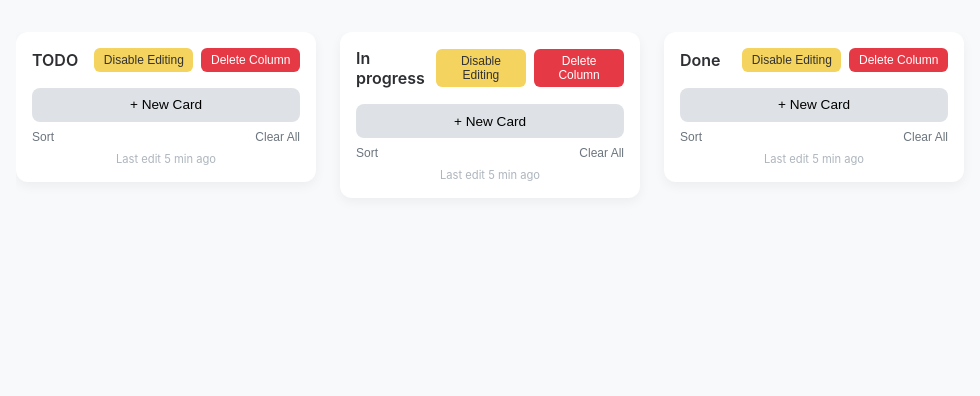
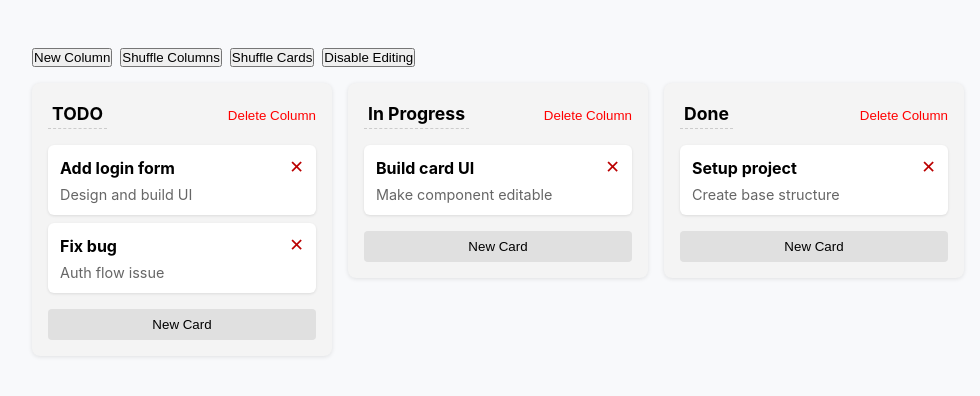
Before and after one commit to RodionCoach/test_bankingbad_vue, a Vue app: page / in a window 1280 px wide. Shown: the top 396 px of the page, without its empty margins (16-996 px from the left). Built offline with nearby package versions, Linux system fonts and the light colour scheme.

Commit message:
fix: styles of the component, add edit, columns control buttons, add getInitialData

```diff
--- a/modules/components/BoardColumn/BoardColumn.vue
+++ b/modules/components/BoardColumn/BoardColumn.vue
@@ -1,44 +1,59 @@
 <template>
   <div class="board-column">
     <div class="column-header">
-      <h3>{{ title }}</h3>
+      <div class="column-title" contenteditable="true" :contenteditable="editingEnabled" @blur="emitTitle"
+        @keydown.enter.prevent="emitTitle">
+        {{ column.title }}
+      </div>
       <div class="column-actions">
-        <button class="action-btn disable">Disable Editing</button>
-        <button class="action-btn delete">Delete Column</button>
+        <button @click="$emit('delete-column')">Delete Column</button>
       </div>
     </div>
 
-    <Card v-for="(card, index) in cards" :key="index" :title="card.title" :description="card.description"
-      @update="(updated) => updateCard(index, updated)" @delete="deleteCard(index)" />
+    <div class="cards">
+      <Card v-for="card in column.cards" :key="card.id" :card="card" :editingEnabled="editingEnabled"
+        @update="card => $emit('update-card', { cardId: card.id, ...card })"
+        @delete="cardId => $emit('delete-card', cardId)" />
+    </div>
 
-    <button class="new-card-btn">+ New Card</button>
-    <div class="footer-actions">
-      <button class="sort-btn">Sort</button>
-      <button class="clear-btn">Clear All</button>
-    </div>
-    <p class="timestamp">Last edit 5 min ago</p>
+    <button class="add-card" @click="$emit('add-card')">New Card</button>
   </div>
 </template>
 
 <script setup>
-import Card from '../Card/Card.vue';
+import { ref } from 'vue'
+import Card from '../Card/Card.vue'
 
-defineProps({
-  title: String,
-  cards: Array
+const props = defineProps({
+  column: Object,
+  editingEnabled: Boolean
 })
+
+const emit = defineEmits([
+  'update-column',
+  'delete-column',
+  'add-card',
+  'update-card',
+  'delete-card'
+])
+
+const emitTitle = (e) => {
+  const title = e.target.innerText.trim()
+  if (title && title !== props.column.title) {
+    emit('update-column', title)
+  } else {
+    e.target.innerText = props.column.title
+  }
+}
 </script>
 
 <style scoped>
 .board-column {
-  background: white;
-  border-radius: 12px;
+  background: #f4f4f4;
   padding: 1rem;
   width: 300px;
-  flex-shrink: 0;
-  box-shadow: 0 4px 12px rgba(0, 0, 0, 0.05);
-  display: flex;
-  flex-direction: column;
+  border-radius: 8px;
+  box-shadow: 0 1px 4px rgba(0, 0, 0, 0.1);
 }
 
 .column-header {
@@ -48,98 +63,35 @@ defineProps({
   margin-bottom: 1rem;
 }
 
-.column-header h3 {
-  font-size: 1rem;
-  font-weight: 600;
-  color: #2d2f33;
+.column-title {
+  font-weight: bold;
+  font-size: 1.1rem;
+  padding: 0.25rem;
+  border-bottom: 1px dashed #ccc;
+  outline: none;
+  cursor: text;
 }
 
-.column-actions {
-  display: flex;
-  gap: 0.5rem;
-}
-
-.action-btn {
+.column-actions button {
+  background: transparent;
   border: none;
-  padding: 0.3rem 0.6rem;
-  border-radius: 6px;
-  font-size: 0.75rem;
-  font-weight: 500;
+  color: red;
   cursor: pointer;
-}
-
-.action-btn.disable {
-  background-color: #f4d35e;
-  color: #333;
-}
-
-.action-btn.delete {
-  background-color: #e63946;
-  color: white;
 }
 
 .cards {
   display: flex;
   flex-direction: column;
-  gap: 0.75rem;
-  margin-bottom: 1rem;
+  gap: 0.5rem;
 }
 
-.card {
-  background-color: #f2f3f5;
-  border-radius: 8px;
-  padding: 0.75rem;
-  font-size: 0.9rem;
-  line-height: 1.3;
+.add-card {
+  margin-top: 1rem;
+  background-color: #e0e0e0;
+  border: none;
+  padding: 0.5rem;
+  width: 100%;
   cursor: pointer;
-  border: 1px solid #e0e0e0;
-}
-
-.card-title {
-  font-weight: 600;
-  color: #2d2f33;
-}
-
-.card-description {
-  color: #6c757d;
-  font-size: 0.8rem;
-  margin-top: 0.3rem;
-}
-
-.new-card-btn {
-  background: #dee2e6;
-  border: none;
-  border-radius: 8px;
-  padding: 0.6rem;
-  font-size: 0.85rem;
-  font-weight: 500;
-  cursor: pointer;
-  margin-bottom: 0.5rem;
-  transition: background 0.2s;
-}
-
-.new-card-btn:hover {
-  background-color: #cfd4da;
-}
-
-.footer-actions {
-  display: flex;
-  justify-content: space-between;
-  margin-bottom: 0.5rem;
-}
-
-.sort-btn,
-.clear-btn {
-  font-size: 0.75rem;
-  border: none;
-  background: none;
-  color: #6c757d;
-  cursor: pointer;
-}
-
-.timestamp {
-  font-size: 0.7rem;
-  color: #adb5bd;
-  text-align: center;
+  border-radius: 4px;
 }
 </style>
--- a/modules/components/Card/Card.vue
+++ b/modules/components/Card/Card.vue
@@ -1,147 +1,124 @@
 <template>
-    <div
-      class="board-card"
-      @dblclick="startEditing"
-      @contextmenu.prevent="$emit('delete')"
-    >
-      <div v-if="isEditing" class="editable-content">
-        <div
-          class="card-title"
-          contenteditable
-          ref="titleRef"
-          @input="onInput"
-        >{{ localTitle }}</div>
-        <div
-          class="card-description"
-          contenteditable
-          ref="descRef"
-          @input="onInput"
-        >{{ localDescription }}</div>
+  <div class="card" @dblclick="editMode = editingEnabled">
+    <template v-if="editMode && editingEnabled">
+      <input v-model="tempTitle" class="card-title-edit" placeholder="Title" />
+      <textarea v-model="tempDesc" class="card-desc-edit" placeholder="Description"></textarea>
 
-        <div class="edit-buttons">
-          <button
-            class="save-btn"
-            :disabled="!hasChanges"
-            @click="saveChanges"
-          >
-            Save Changes
-          </button>
-          <button class="cancel-btn" @click="cancelEdit">Cancel</button>
+      <div class="card-actions">
+        <button :disabled="!hasChanges" @click="saveChanges">Save Changes</button>
+        <button @click="cancelEdit">Cancel</button>
+        <button class="danger" @click="removeCard">Remove</button>
       </div>
+    </template>
+
+    <template v-else>
+      <div class="card-header">
+        <h4 class="card-title">{{ card.title || '(No title)' }}</h4>
+        <button class="remove-btn" @click="removeCard">✕</button>
       </div>
-
-      <div v-else>
-        <p class="card-title">{{ title }}</p>
-        <p class="card-description">{{ description }}</p>
-      </div>
+      <p class="card-desc">{{ card.description || '(No description)' }}</p>
+    </template>
   </div>
 </template>
 
 <script setup>
-  import { ref, watch, computed } from 'vue'
+import { ref, computed, watch } from 'vue'
 
 const props = defineProps({
-    title: String,
-    description: String
+  card: Object,
+  editingEnabled: Boolean
 })
+
 const emit = defineEmits(['update', 'delete'])
 
-  const isEditing = ref(false)
-  const localTitle = ref(props.title)
-  const localDescription = ref(props.description)
+const editMode = ref(false)
+const tempTitle = ref(props.card.title)
+const tempDesc = ref(props.card.description)
 
-  const titleRef = ref(null)
-  const descRef = ref(null)
+const hasChanges = computed(() =>
+  tempTitle.value !== props.card.title ||
+  tempDesc.value !== props.card.description
+)
 
-  const hasChanges = computed(() => {
-    return localTitle.value !== props.title || localDescription.value !== props.description
+const saveChanges = () => {
+  emit('update', {
+    title: tempTitle.value,
+    description: tempDesc.value,
+    cardId: props.card.id
   })
-
-  function startEditing() {
-    isEditing.value = true
+  editMode.value = false
 }
 
-  function onInput() {
-    localTitle.value = titleRef.value?.innerText.trim()
-    localDescription.value = descRef.value?.innerText.trim()
+const cancelEdit = () => {
+  tempTitle.value = props.card.title
+  tempDesc.value = props.card.description
+  editMode.value = false
 }
 
-  function saveChanges() {
-    emit('update', {
-      title: localTitle.value,
-      description: localDescription.value
-    })
-    isEditing.value = false
+const removeCard = () => {
+  emit('delete', props.card.id)
 }
 
-  function cancelEdit() {
-    localTitle.value = props.title
-    localDescription.value = props.description
-    isEditing.value = false
-  }
+watch(() => props.card, (newCard) => {
+  tempTitle.value = newCard.title
+  tempDesc.value = newCard.description
+})
 </script>
 
 <style scoped>
-  .board-card {
-    background-color: #f2f3f5;
-    border: 1px solid #e0e0e0;
-    border-radius: 8px;
+.card {
+  background: white;
   padding: 0.75rem;
-    cursor: pointer;
-    transition: background-color 0.2s;
+  border-radius: 6px;
+  box-shadow: 0 1px 3px rgba(0, 0, 0, 0.1);
+  position: relative;
 }
 
-  .board-card:hover {
-    background-color: #e9ecef;
+.card-header {
+  display: flex;
+  justify-content: space-between;
+  align-items: center;
 }
 
 .card-title {
-    font-weight: 600;
-    color: #2d2f33;
-    font-size: 0.9rem;
-    margin-bottom: 0.25rem;
-    outline: none;
+  font-weight: bold;
+  margin: 0;
 }
 
-  .card-description {
-    font-size: 0.8rem;
-    color: #6c757d;
-    outline: none;
+.remove-btn {
+  background: none;
+  border: none;
+  font-size: 1.1rem;
+  color: #b00;
+  cursor: pointer;
 }
 
-  .edit-buttons {
+.card-desc {
+  color: #666;
+  font-size: 0.9rem;
   margin-top: 0.5rem;
+}
+
+.card-title-edit,
+.card-desc-edit {
+  width: 100%;
+  margin-bottom: 0.5rem;
+  border: 1px solid #ddd;
+  padding: 0.5rem;
+  border-radius: 4px;
+}
+
+.card-actions {
   display: flex;
   gap: 0.5rem;
+  margin-top: 0.5rem;
 }
 
-  .save-btn,
-  .cancel-btn {
-    font-size: 0.75rem;
-    font-weight: 500;
-    padding: 0.4rem 0.6rem;
-    border-radius: 6px;
-    border: none;
-    cursor: pointer;
-    transition: background-color 0.2s;
-  }
-
-  .save-btn {
-    background-color: #0d6efd;
-    color: white;
-  }
-
-  .save-btn:disabled {
-    background-color: #a0bffb;
-    cursor: not-allowed;
-  }
-
-  .cancel-btn {
-    background-color: #dee2e6;
-    color: #333;
-  }
-
-  .cancel-btn:hover {
-    background-color: #cfd4da;
+.danger {
+  background-color: #ffdddd;
+  border: 1px solid #cc0000;
+  color: #b00;
+  border-radius: 4px;
+  padding: 0.25rem 0.5rem;
 }
 </style>
--- a/modules/views/Board.vue
+++ b/modules/views/Board.vue
@@ -1,22 +1,134 @@
 <template>
   <div class="board">
-    <BoardColumn title="TODO" :cards="[]" />
-    <BoardColumn title="In progress" :cards="[]" />
-    <BoardColumn title="Done" :cards="[]" />
+    <div class="board-actions">
+      <button @click="addColumn">New Column</button>
+      <button @click="shuffleColumns">Shuffle Columns</button>
+      <button @click="shuffleCards">Shuffle Cards</button>
+      <button @click="toggleEditing">{{ editingEnabled ? 'Disable' : 'Enable' }} Editing</button>
+    </div>
+
+    <div class="columns">
+      <BoardColumn v-for="col in columns" :key="col.id" :column="col" :editingEnabled="editingEnabled"
+        @update-column="updateColumn(col.id, $event)" @delete-column="deleteColumn(col.id)" @add-card="addCard(col.id)"
+        @update-card="updateCard(col.id, $event)" @delete-card="deleteCard(col.id, $event)" />
+    </div>
   </div>
 </template>
 
 <script setup>
+import { ref, reactive, watch } from 'vue'
 import BoardColumn from '../components/BoardColumn/BoardColumn.vue'
+
+const STORAGE_KEY = 'kanban-columns'
+
+function generateId() {
+  return crypto.randomUUID()
+}
+
+const getInitialData = () => {
+  const saved = localStorage.getItem(STORAGE_KEY)
+  if (saved) return JSON.parse(saved)
+
+  return [
+    {
+      id: generateId(),
+      title: 'TODO',
+      cards: [
+        { id: generateId(), title: 'Add login form', description: 'Design and build UI' },
+        { id: generateId(), title: 'Fix bug', description: 'Auth flow issue' }
+      ]
+    },
+    {
+      id: generateId(),
+      title: 'In Progress',
+      cards: [
+        { id: generateId(), title: 'Build card UI', description: 'Make component editable' }
+      ]
+    },
+    {
+      id: generateId(),
+      title: 'Done',
+      cards: [
+        { id: generateId(), title: 'Setup project', description: 'Create base structure' }
+      ]
+    }
+  ]
+}
+
+const columns = reactive(getInitialData())
+const editingEnabled = ref(true)
+
+watch(columns, () => {
+  localStorage.setItem(STORAGE_KEY, JSON.stringify(columns))
+}, { deep: true })
+
+function addColumn() {
+  columns.push({ id: generateId(), title: 'New Column', cards: [] })
+}
+
+function updateColumn(columnId, newTitle) {
+  const column = columns.find(c => c.id === columnId)
+  if (column) column.title = newTitle
+}
+
+function deleteColumn(columnId) {
+  const index = columns.findIndex(c => c.id === columnId)
+  if (index !== -1) columns.splice(index, 1)
+}
+
+function addCard(columnId) {
+  const column = columns.find(c => c.id === columnId)
+  if (column) {
+    column.cards.push({ id: generateId(), title: '', description: '' })
+  }
+}
+
+function updateCard(columnId, { cardId, title, description }) {
+  const column = columns.find(c => c.id === columnId)
+  if (!column) return
+  const card = column.cards.find(c => c.id === cardId)
+  if (card) {
+    card.title = title
+    card.description = description
+  }
+}
+
+function deleteCard(columnId, cardId) {
+  const column = columns.find(c => c.id === columnId)
+  if (column) {
+    column.cards = column.cards.filter(c => c.id !== cardId)
+  }
+}
+
+function toggleEditing() {
+  editingEnabled.value = !editingEnabled.value
+}
+
+function shuffleColumns() {
+  columns.sort(() => Math.random() - 0.5)
+}
+
+function shuffleCards() {
+  columns.forEach(col => {
+    col.cards.sort(() => Math.random() - 0.5)
+  })
+}
 </script>
 
 <style scoped>
 .board {
+  padding: 1rem;
+}
+
+.board-actions {
   display: flex;
-  gap: 1.5rem;
-  justify-content: start;
+  gap: 0.5rem;
+  margin-bottom: 1rem;
+}
+
+.columns {
+  display: flex;
+  gap: 1rem;
   align-items: flex-start;
-  overflow-x: auto;
-  padding-bottom: 2rem;
 }
 </style>
```
Lines whose indentation alone changed are shown as unchanged.
